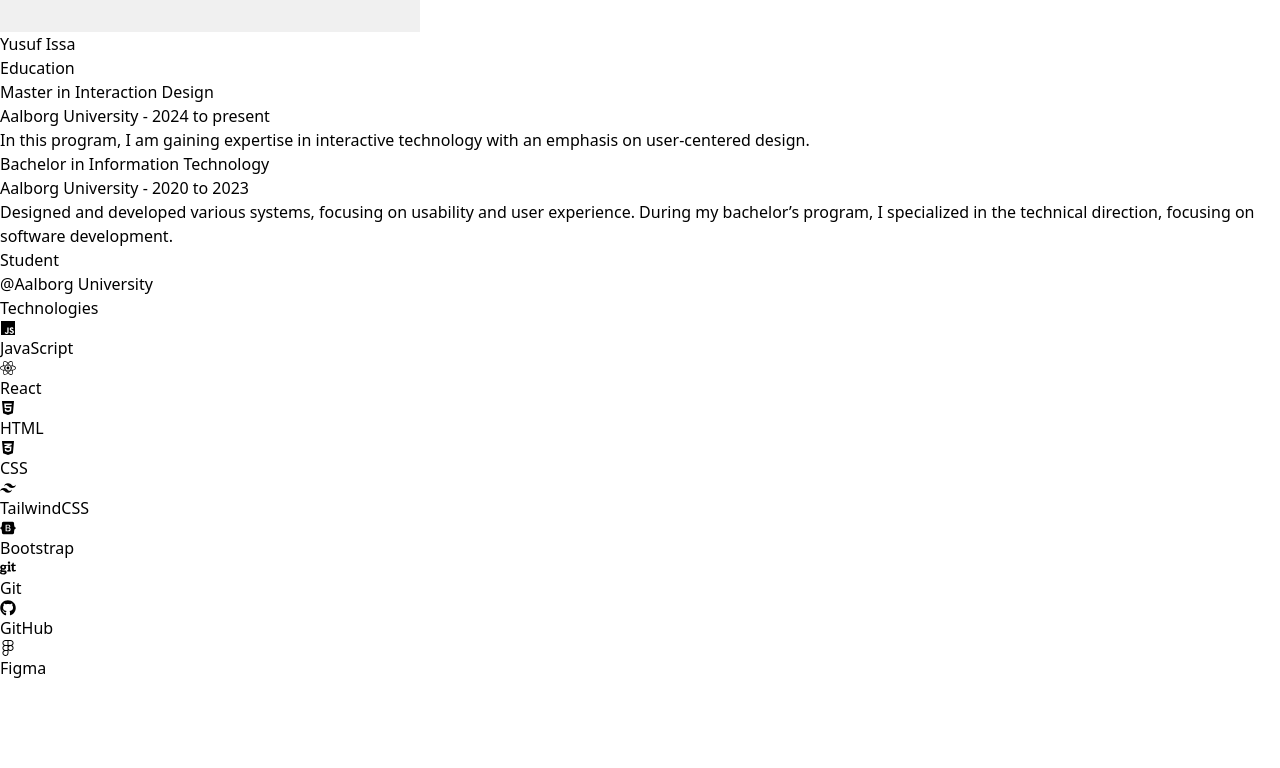
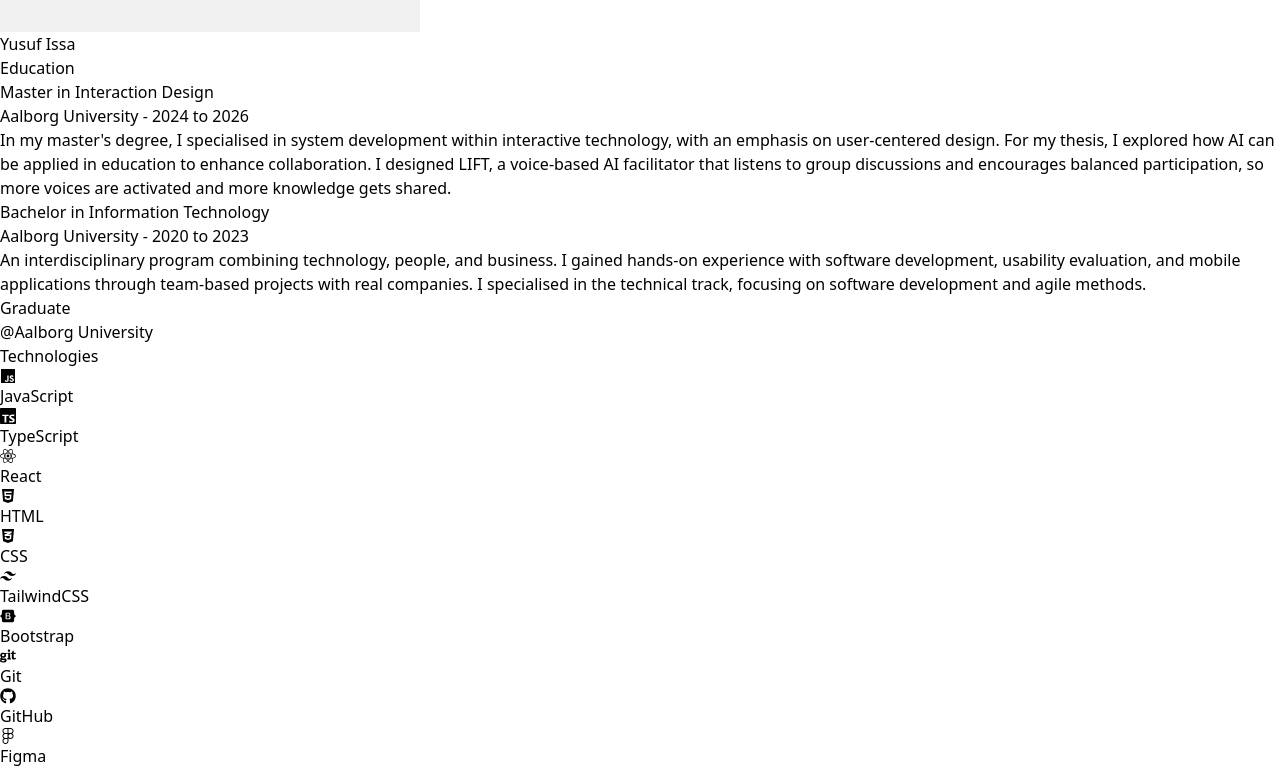
Before and after one commit to YusufIA99/React_tailwind_portfolio, a React (Vite) app: page / in a window 1280 px wide. Shown: the part 1424-2192 px from the top of the page. Before the commit the page ends 2104 px from the top, so only its background shows below. Built offline with nearby package versions, Linux system fonts and the light colour scheme.

Commit message:
Portfolio content update

```diff
--- a/src/pages/home.jsx
+++ b/src/pages/home.jsx
@@ -12,7 +12,7 @@
   FaBootstrap,
   FaFigma,
 } from "react-icons/fa";
-import { SiTailwindcss } from "react-icons/si";
+import { SiTailwindcss, SiTypescript } from "react-icons/si";
 import { useSpring, animated } from "@react-spring/web";
 import { useTheme } from "./themecontext.jsx";
 
@@ -63,7 +63,7 @@
           <p
             className={`mt-2 text-lg md:text-base lg:text-lg ${textSecondaryColor}`}
           >
-            Hi, I'm Yusuf! I’m a frontend developer currently studying at
+            Hi, I'm Yusuf! I’m a frontend developer and a graduate of
             Aalborg University. I am passionate about creating innovative
             software solutions that enhance user experiences. If my profile
             interests you, please feel free to{" "}
@@ -127,10 +127,15 @@
               >
                 Master in Interaction Design
               </h3>
-              <p>Aalborg University - 2024 to present</p>
+              <p>Aalborg University - 2024 to 2026</p>
               <p>
-                In this program, I am gaining expertise in interactive
-                technology with an emphasis on user-centered design.
+                In my master's degree, I specialised in system development
+                within interactive technology, with an emphasis on
+                user-centered design. For my thesis, I explored how AI can be
+                applied in education to enhance collaboration. I designed
+                LIFT, a voice-based AI facilitator that listens to group
+                discussions and encourages balanced participation, so more
+                voices are activated and more knowledge gets shared.
               </p>
             </li>
             <li className="mb-2">
@@ -141,9 +146,12 @@
               </h3>
               <p>Aalborg University - 2020 to 2023</p>
               <p>
-                Designed and developed various systems, focusing on usability
-                and user experience. During my bachelor’s program, I specialized
-                in the technical direction, focusing on software development.
+                An interdisciplinary program combining technology, people,
+                and business. I gained hands-on experience with software
+                development, usability evaluation, and mobile applications
+                through team-based projects with real companies. I
+                specialised in the technical track, focusing on software
+                development and agile methods.
               </p>
             </li>
           </ul>
@@ -153,7 +161,7 @@
           className={`col-span-1 row-span-1 flex w-full flex-col items-center justify-center rounded-lg ${accentColor} p-4 md:col-start-1 md:row-start-3`}
         >
           <h1 className="text-center text-3xl font-bold leading-none text-white md:text-2xl lg:text-3xl">
-            Student<br />
+            Graduate<br />
            @Aalborg University
           </h1>
         </animated.div>
@@ -171,6 +179,9 @@
           >
             <li className="mb-2 flex items-center">
               <FaJs className="mr-2 text-yellow-500" /> JavaScript
+            </li>
+            <li className="mb-2 flex items-center">
+              <SiTypescript className="mr-2 text-blue-500" /> TypeScript
             </li>
             <li className="mb-2 flex items-center">
               <FaReact className="mr-2 text-blue-500" /> React
--- a/src/pages/projects.jsx
+++ b/src/pages/projects.jsx
@@ -1,5 +1,6 @@
 import React, { useMemo } from "react";
 import IOT from "../assets/IOT.png";
+import Lift from "../assets/LIFT.svg";
 import Travel from "../assets/travel.png";
 import Himmerland from "../assets/Himmerland.png";
 import Fraizer from "../assets/fraizer.png";
@@ -17,6 +18,7 @@
   FaCss3Alt,
   FaHtml5,
   FaUnity,
+  FaNodeJs,
 } from "react-icons/fa";
 import {
   SiFlask,
@@ -26,6 +28,7 @@
   SiFigma,
   SiTypescript,
   SiExpo,
+  SiOpenai,
 } from "react-icons/si";
 import { useSpring, animated } from "@react-spring/web";
 
@@ -47,6 +50,8 @@
   FlaskIcon: () => <SiFlask className={`${iconStyle} text-white`} />,
   JsIcon: () => <FaJs className={`${iconStyle} text-yellow-500`} />,
   TailwindIcon: () => <SiTailwindcss className={`${iconStyle} text-teal-500`} />,
+  NodeIcon: () => <FaNodeJs className={`${iconStyle} text-green-600`} />,
+  OpenAiIcon: () => <SiOpenai className={`${iconStyle} text-white`} />,
 };
 
 
@@ -105,6 +110,20 @@
 
 function Projects() {
   const projects = useMemo(() => [
+    {
+      id: 0,
+      image: Lift,
+      title: "LIFT - IXD10",
+      description:
+        "LIFT (Listening & Inclusion Facilitation Tool) is a voice-based AI system that supports Problem-Based Learning groups. It transcribes group discussions in real time, provides spoken AI facilitation with reflective prompts, and visualises participation patterns to help amplify quieter voices.",
+      link: "https://github.com/YusufIA99/LIFT-IXD10",
+      icons: [
+        IconComponents.ReactIcon,
+        IconComponents.NodeIcon,
+        IconComponents.OpenAiIcon,
+        IconComponents.JsIcon,
+      ],
+    },
     {
       id: 1,
       image: Siid,
```
Also changed, not shown: src/assets/LIFT.svg (added).
